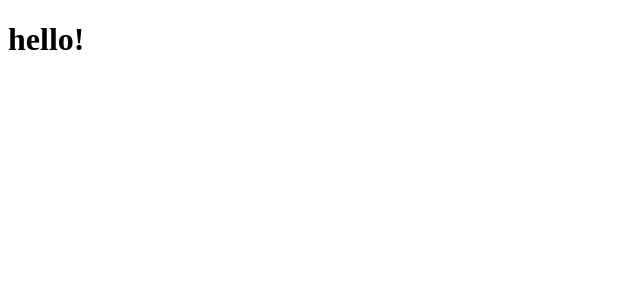
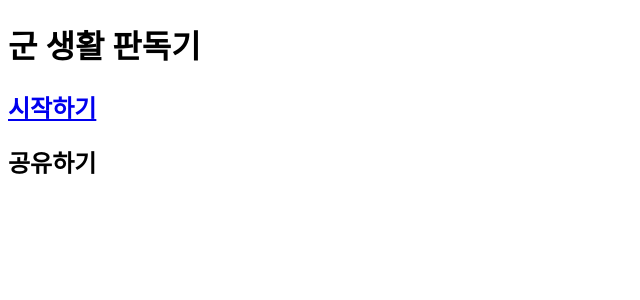
Before and after one commit to kty1004/kroean-army-mbti, a React (Create React App) app: page / in a window 1280 px wide. Shown: the top 300 px of the page, without its empty margins (0-640 px from the left). Built offline with nearby package versions, Linux system fonts and the light colour scheme.

Commit message:
intro page is finished

```diff
--- a/src/App.js
+++ b/src/App.js
@@ -1,4 +1,5 @@
 import Intro from './routes/intro';
+import Typea from './routes/typea';
 
 import {
   BrowserRouter as Router,
@@ -12,6 +13,8 @@ function App() {
     <Router>
       <Routes>
         <Route element={<Intro/>} path='/'/>
+        <Route element={<Typea/>} path='/typea'/>
+
       </Routes>
     </Router>
   );
--- a/src/routes/intro.js
+++ b/src/routes/intro.js
@@ -1,6 +1,16 @@
+import {Link} from 'react-router-dom';
+
 function Intro() {
     return(
-        <h1>hello!</h1>
+        <div>
+            <div className="header">
+                <h1>군 생활 판독기</h1>
+            </div>
+            <div className="link">
+                <Link to='/typea'><h2>시작하기</h2></Link>
+                <h2>공유하기</h2>
+            </div>
+        </div>
     )
 }
 
--- /dev/null
+++ b/src/routes/typea.js
@@ -0,0 +1,13 @@
+function Typea(){
+    return(
+        <div>
+            <div className="question">
+                <h4>typeA의 질문</h4>
+            </div>
+
+        </div>
+    )
+
+}
+
+export default Typea;
```
